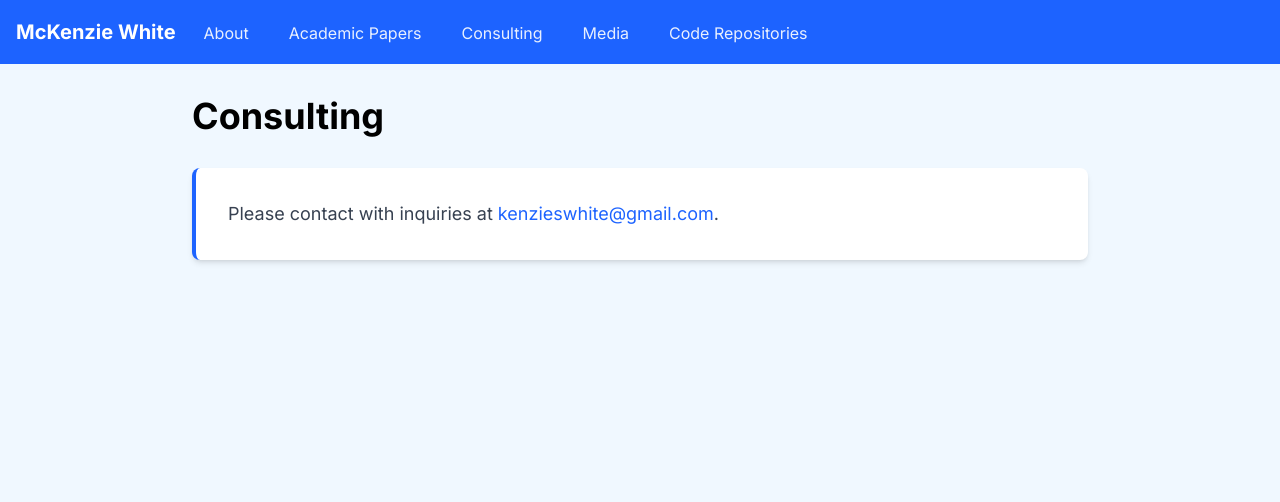
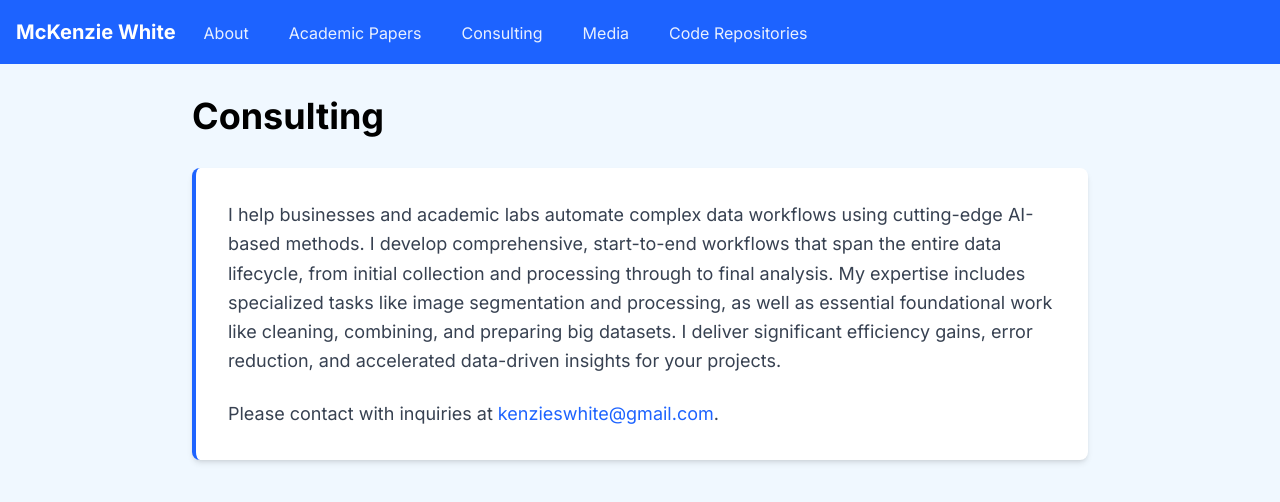
Before and after one commit to kenziew/mckenziew-website, a Next.js app: page /consulting in a window 1280 px wide. Shown: the top 502 px of the page. Built offline with nearby package versions, Linux system fonts and the light colour scheme.

Commit message:
updated consultant page

```diff
--- a/src/app/consulting/page.tsx
+++ b/src/app/consulting/page.tsx
@@ -4,6 +4,9 @@ export default function ConsultingPage() {
       <h1 className="text-4xl font-bold mb-8">Consulting</h1>
 
       <div className="bg-white rounded-lg shadow-md p-8" style={{ borderLeft: '4px solid #1D63FF' }}>
+        <p className="text-lg text-gray-700 mb-6 leading-relaxed">
+          I help businesses and academic labs automate complex data workflows using cutting-edge AI-based methods. I develop comprehensive, start-to-end workflows that span the entire data lifecycle, from initial collection and processing through to final analysis. My expertise includes specialized tasks like image segmentation and processing, as well as essential foundational work like cleaning, combining, and preparing big datasets. I deliver significant efficiency gains, error reduction, and accelerated data-driven insights for your projects.
+        </p>
         <p className="text-lg text-gray-700">
           Please contact with inquiries at <a href="mailto:kenzieswhite@gmail.com" className="hover:underline" style={{ color: '#1D63FF' }}>kenzieswhite@gmail.com</a>.
         </p>
```
